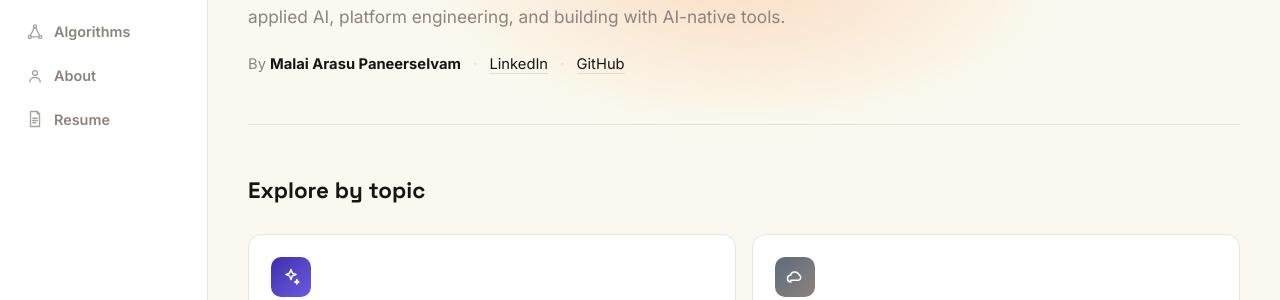
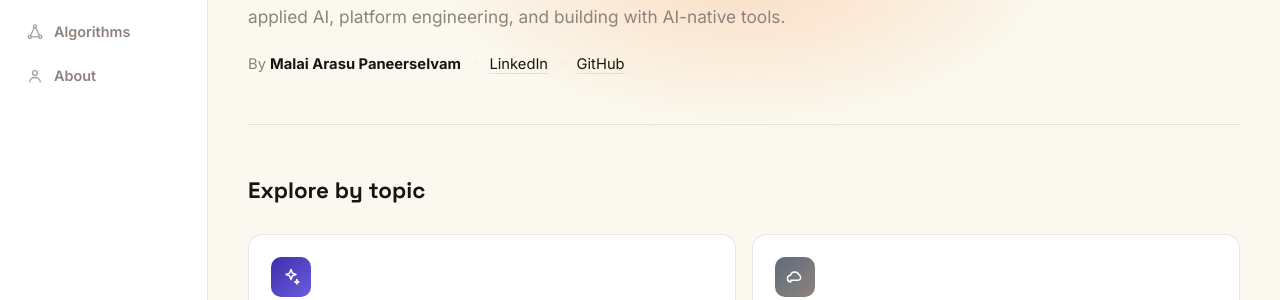
Before and after one commit to malaiarasu/byteofai, a Jekyll site: the page built from index.html, in a window 1280 px wide. Shown: the part 200-500 px from the top of the page. Built offline with Jekyll 4.4.1, drawn with Linux system fonts in a browser that asks for light colours.

Commit message:
Add resume PDF; hide Resume link from nav (accessible via direct link)
Co-authored-by: Cursor <cursoragent@cursor.com>

```diff
--- a/_layouts/default.html
+++ b/_layouts/default.html
@@ -69,10 +69,6 @@
           <svg viewBox="0 0 24 24" width="18" height="18" fill="none" stroke="currentColor" stroke-width="1.8" stroke-linecap="round" stroke-linejoin="round"><circle cx="12" cy="8" r="3.2"/><path d="M5 20c0-3.5 3-6 7-6s7 2.5 7 6"/></svg>
           <span>About</span>
         </a>
-        <a href="{{ '/resume/' | relative_url }}" class="{% if current_nav == 'resume' %}active{% endif %}">
-          <svg viewBox="0 0 24 24" width="18" height="18" fill="none" stroke="currentColor" stroke-width="1.8" stroke-linecap="round" stroke-linejoin="round"><path d="M6 2h9l3 3v17H6z"/><path d="M15 2v3h3"/><path d="M9 11h6M9 14h6M9 17h4"/></svg>
-          <span>Resume</span>
-        </a>
       </nav>
 
       <div class="sidebar-footer">
```
Also changed, not shown: 1 other file.
